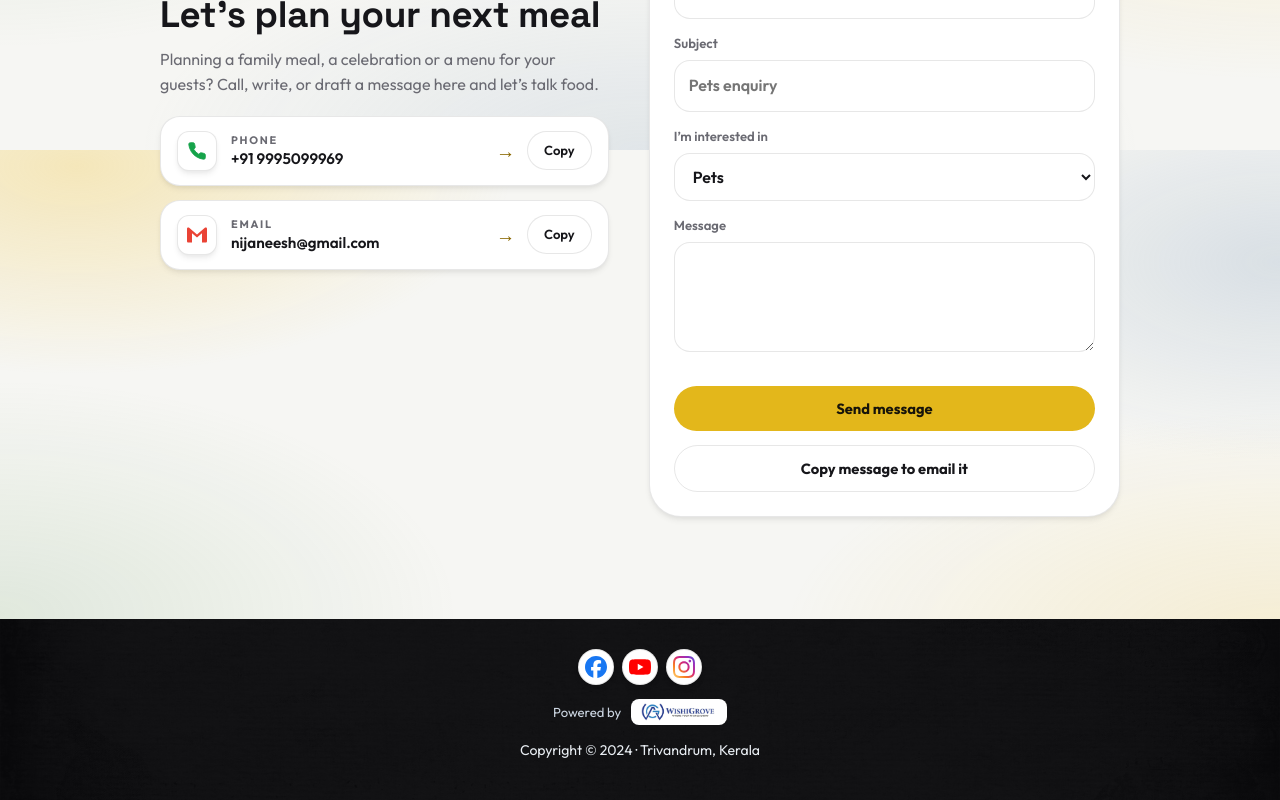
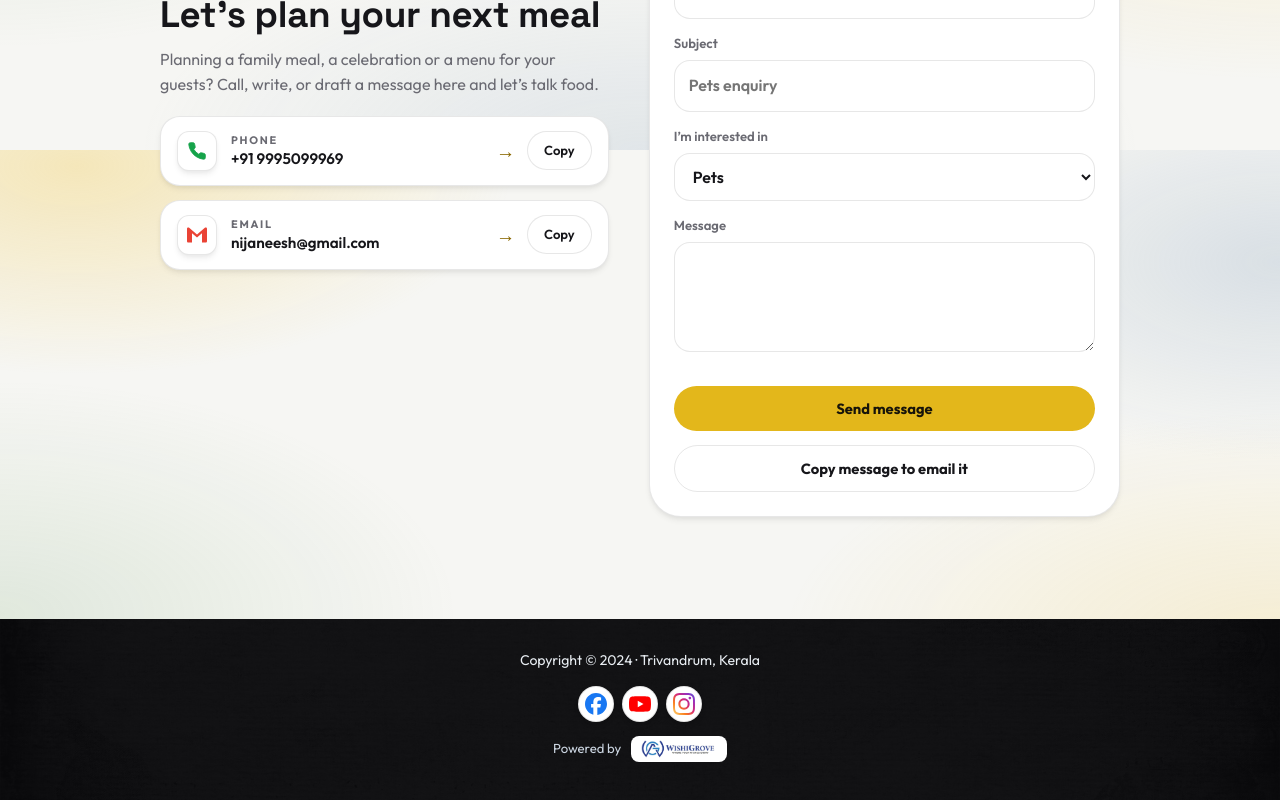
Before and after one commit to REJYKARINGA/nijaneeshchef, a Next.js app: page / in a window 1280 px wide. Shown: the part 4650-5450 px from the top of the page. Built offline with nearby package versions, Linux system fonts and the light colour scheme.

Commit message:
Footer order: copyright, social icons, then Powered by

```diff
--- a/app/page.jsx
+++ b/app/page.jsx
@@ -22,9 +22,9 @@ export default function Page() {
       </main>
       <footer id="foot" style={{ backgroundImage: "url('/img/1eefc5567dc5c55f67ef6849b9235582.jpg')" }}>
         <div className="wrap">
+          <span>Copyright © 2024 · Trivandrum, Kerala</span>
           <div className="social" aria-label="Social profiles"><SocialLinks /></div>
           <a className="powered" href="https://www.wishigrove.com" target="_blank" rel="noopener noreferrer"><span>Powered by</span><img src="/wishigrove-logo.png" alt="WishiGrove" height="26" /></a>
-          <span>Copyright © 2024 · Trivandrum, Kerala</span>
         </div>
       </footer>
     </>
```
